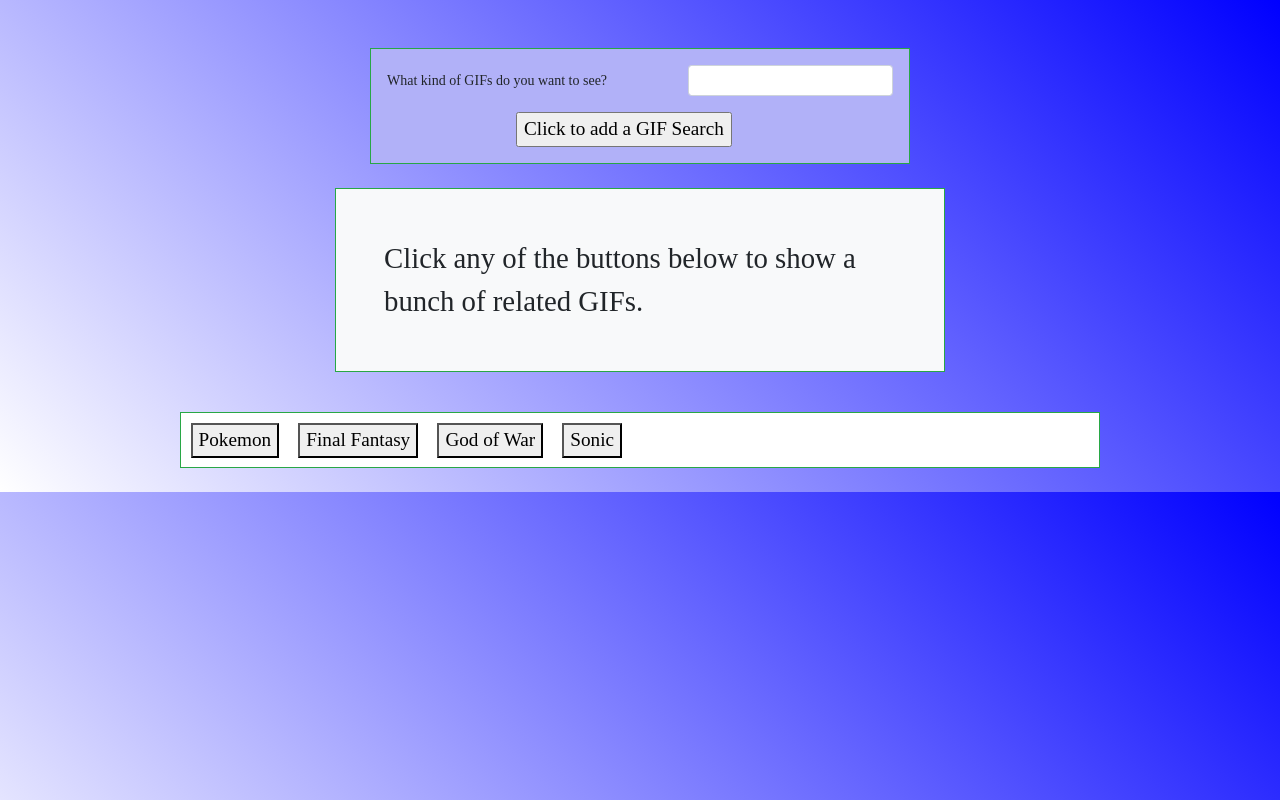
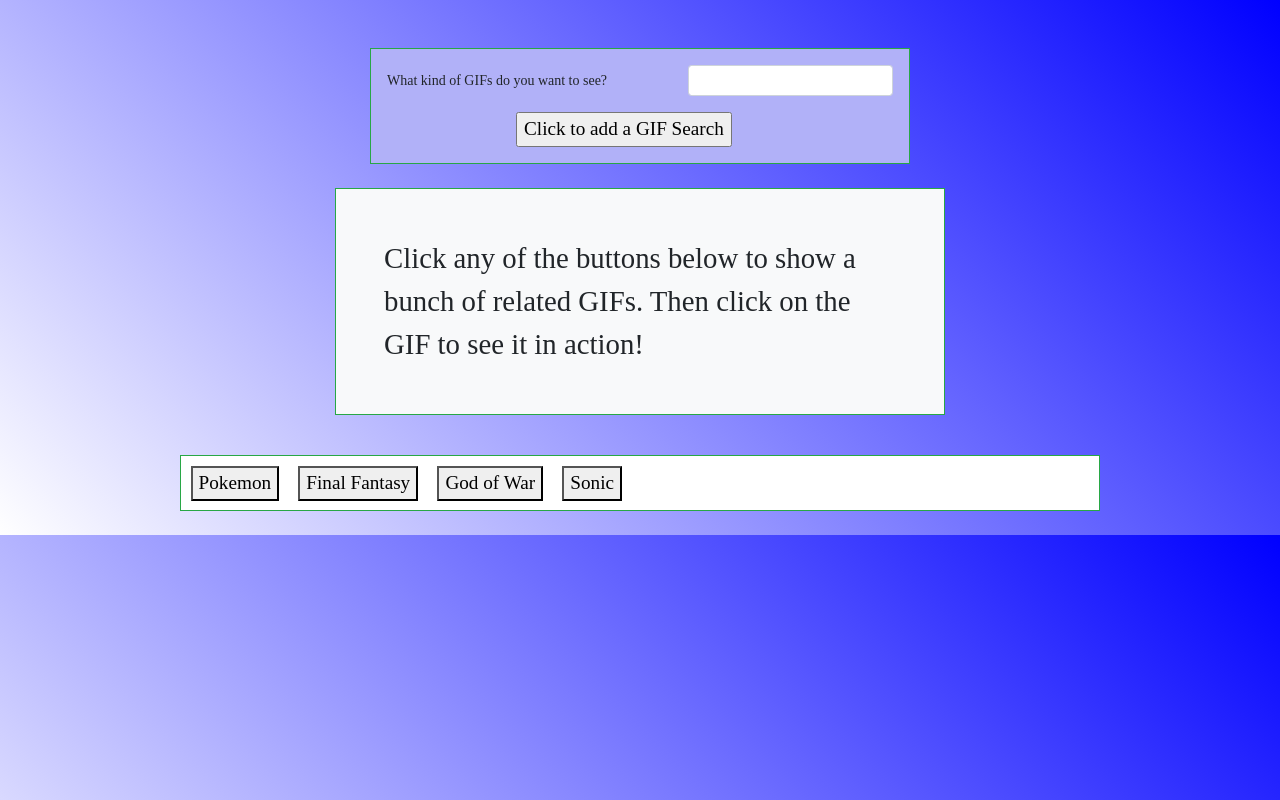
Before and after one commit to RawKitMan/GIFtastic, a plain HTML site: page index.html in a window 1280 px wide. Drawn offline with nearby package versions, Linux system fonts and the light colour scheme.

Commit message:
Final touches to html and added README text

```diff
--- a/index.html
+++ b/index.html
@@ -8,7 +8,7 @@
     <link rel="stylesheet" href="https://maxcdn.bootstrapcdn.com/bootstrap/4.0.0/css/bootstrap.min.css" integrity="sha384-Gn5384xqQ1aoWXA+058RXPxPg6fy4IWvTNh0E263XmFcJlSAwiGgFAW/dAiS6JXm"
         crossorigin="anonymous">
     <link rel="stylesheet" type="text/css" href="assets/css/style.css">
-    <title>Document</title>
+    <title>GIFTastic Generator</title>
 </head>
 
 <body>
@@ -38,7 +38,7 @@
     <div id = "instructions" class='container-fluid mt-4'>
         <div class="row">
             <div class="offset-md-3 col-md-6">
-                <p class="bg-light border border-rounded border-success p-5">Click any of the buttons below to show a bunch of related GIFs.</p>
+                <p class="bg-light border border-rounded border-success p-5">Click any of the buttons below to show a bunch of related GIFs. Then click on the GIF to see it in action!</p>
             </div>
         </div>
     </div>
```
Also changed, not shown: 1 other file.
